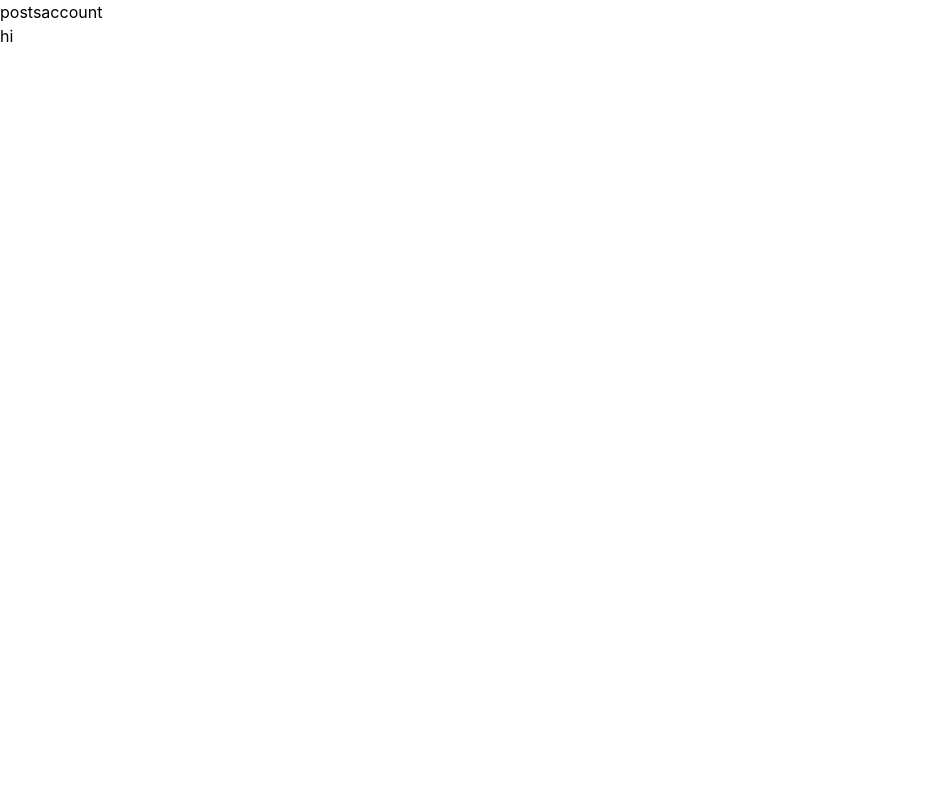
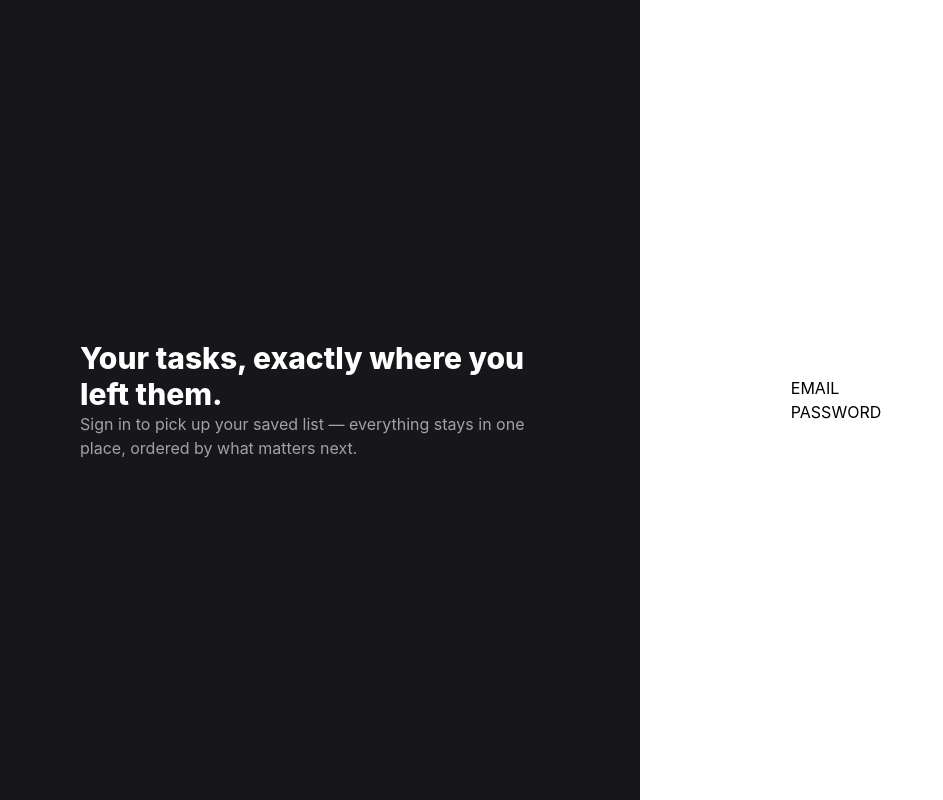
Before and after one commit to aboodJS/todo-frontend, a Vue app: page / in a window 1280 px wide. Shown: the whole page, without its empty margins (0-943 px from the left). Built offline with nearby package versions, Linux system fonts and the light colour scheme.

Commit message:
added the router package started working on the login page

```diff
--- a/package.json
+++ b/package.json
@@ -11,7 +11,8 @@
   "dependencies": {
     "@tailwindcss/vite": "^4.3.3",
     "tailwindcss": "^4.3.3",
-    "vue": "^3.5.41"
+    "vue": "^3.5.41",
+    "vue-router": "^5.3.1"
   },
   "devDependencies": {
     "@types/node": "^24.13.3",
--- a/src/App.vue
+++ b/src/App.vue
@@ -1,12 +1,7 @@
 <script setup lang="ts">
-import Navbar from "./components/Navbar.vue";
-
 console.log("Hello world");
 </script>
 
 <template>
-  <main>
-    <Navbar></Navbar>
-    <h1>hi</h1>
-  </main>
+  <RouterView></RouterView>
 </template>
--- a/src/components/Navbar.vue
+++ /dev/null
@@ -1,8 +0,0 @@
-<template>
-  <nav>
-    <ul class="flex">
-      <li>posts</li>
-      <li>account</li>
-    </ul>
-  </nav>
-</template>
--- /dev/null
+++ b/src/pages/Home.vue
@@ -0,0 +1,29 @@
+<template>
+  <main class="flex">
+    <section
+      class="w-2/4 h-screen grid content-evenly justify-center text-white bg-[#17161a]"
+    >
+      <div class="grid">
+        <h1 class="font-extrabold text-3xl w-3/4 justify-self-center">
+          Your tasks, exactly where you left them.
+        </h1>
+        <p class="text-[#fff9] w-3/4 justify-self-center">
+          Sign in to pick up your saved list — everything stays in one place,
+          ordered by what matters next.
+        </p>
+      </div>
+    </section>
+    <section class="w-2/4 h-screen grid content-evenly justify-center">
+      <form action="">
+        <div>
+          <label for="email">EMAIL</label>
+          <input type="email" name="email" />
+        </div>
+        <div>
+          <label for="passwd">PASSWORD</label>
+          <input type="password" name="passwd" id="" />
+        </div>
+      </form>
+    </section>
+  </main>
+</template>
--- /dev/null
+++ b/src/pages/Tasks.vue
@@ -0,0 +1 @@
+<template><h1>tasks</h1></template>
```
Also changed, not shown: src/main.ts (+5 -4 lines), src/routes.ts (added, +14 -0 lines), 1 other file (tests, documents, lock files or other folders).
